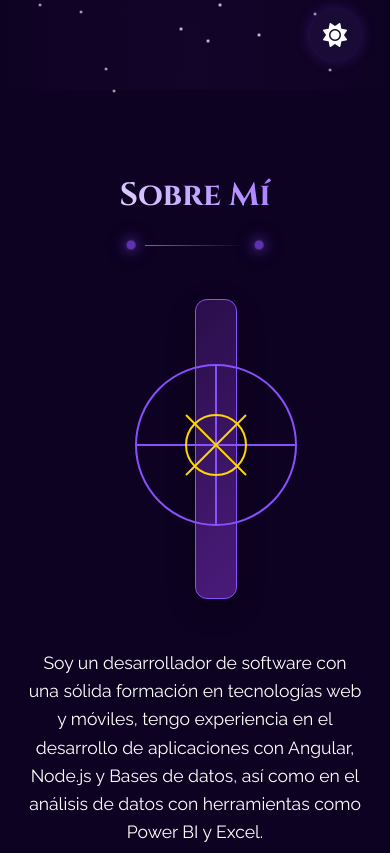
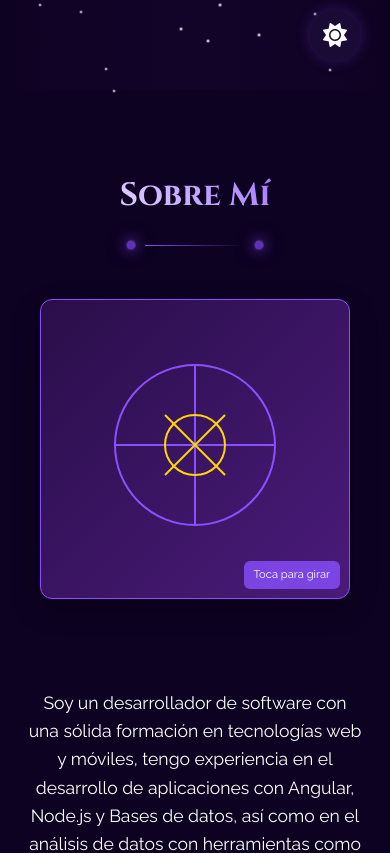
Before and after one commit to pablitoawa/pablitoawa, a plain HTML site: page index.html in a window 390 px wide. Shown: the part 754-1607 px from the top of the page. Drawn offline with Linux system fonts and the light colour scheme.

Commit message:
Update css 🌟🪄

```diff
--- a/css/styles.css
+++ b/css/styles.css
@@ -559,6 +559,7 @@ section {
     flex: 0 0 300px;
     height: 450px;
     perspective: 1000px;
+    position: relative;
 }
 
 .card-front,
@@ -569,6 +570,8 @@ section {
     border-radius: var(--radius-md);
     backface-visibility: hidden;
     transition: transform var(--transition-slow);
+    overflow-y: auto;
+    overflow-x: hidden;
 }
 
 .card-front {
@@ -579,12 +582,44 @@ section {
     padding: 20px;
     box-shadow: 0 10px 30px rgba(0, 0, 0, 0.2);
     border: 1px solid var(--accent);
+    overflow: hidden;
 }
 
 .card-back {
     background: var(--card);
     transform: rotateY(180deg);
     padding: 20px;
+}
+
+.card-back h3 {
+    font-family: var(--font-display);
+    font-size: 1.4rem;
+    margin-bottom: 15px;
+    color: var(--accent);
+}
+
+.card-back p, .card-back ul {
+    font-size: 0.95rem;
+    line-height: 1.5;
+    margin-bottom: 15px;
+}
+
+.card-back ul {
+    padding-left: 20px;
+    margin-left: 0;
+}
+
+.card-back li {
+    margin-bottom: 8px;
+    position: relative;
+    padding-left: 5px;
+}
+
+.card-back li:before {
+    content: '✧';
+    position: absolute;
+    left: -18px;
+    color: var(--accent);
 }
 
 .zodiac-card:hover .card-front {
@@ -1289,6 +1324,13 @@ footer p {
     .edu-card {
         flex: 0 0 100%;
     }
+
+    .zodiac-card {
+        margin-bottom: 40px;
+        width: 90%;
+        max-width: 350px;
+        height: 400px;
+    }
 }
 
 @media (max-width: 768px) {
@@ -1351,6 +1393,33 @@ footer p {
     .edu-card {
         padding: 20px;
     }
+
+    .zodiac-card {
+        height: 350px;
+    }
+
+    .card-back h3 {
+        font-size: 1.3rem;
+    }
+
+    .card-back p, .card-back ul {
+        font-size: 0.9rem;
+        line-height: 1.5;
+    }
+
+    .zodiac-card:after {
+        content: 'Toca para girar';
+        position: absolute;
+        bottom: 10px;
+        right: 10px;
+        background: rgba(138, 79, 255, 0.8);
+        color: white;
+        padding: 5px 10px;
+        border-radius: var(--radius-sm);
+        font-size: 0.7rem;
+        pointer-events: none;
+        z-index: 10;
+    }
 }
 
 @media (max-width: 480px) {
@@ -1374,6 +1443,26 @@ footer p {
 
     .edu-icon {
         margin-bottom: 15px;
+    }
+
+    .zodiac-card {
+        height: 320px;
+        width: 100%;
+    }
+
+    .card-back {
+        padding: 20px;
+    }
+
+    .card-back h3 {
+        font-size: 1.2rem;
+        margin-bottom: 10px;
+    }
+
+    .card-back p, .card-back ul {
+        font-size: 0.85rem;
+        line-height: 1.4;
+        margin-bottom: 10px;
     }
 }
 
--- a/index.html
+++ b/index.html
@@ -6,7 +6,7 @@
     <title>Viyelith | Pablo Bejarano</title>
     <link rel="stylesheet" href="css/styles.css">
     <link rel="stylesheet" href="https://fonts.googleapis.com/css2?family=Cinzel:wght@400;700&family=Raleway:wght@300;400;600&display=swap">
-    <link rel="stylesheet" href="https://cdnjs.cloudflare.com/ajax/libs/font-awesome/6.4.0/css/all.min.css">
+    <link rel="stylesheet" href="https://cdnjs.cloudflare.com/ajax/libs/font-awesome/6.5.1/css/all.min.css">
 </head>
 <body class="dark-mode">
     <div class="cosmos-bg"></div>
@@ -467,7 +467,7 @@
             <div class="footer-logo">
                 <h2>VIYELITH</h2>
             </div>
-            <p>&copy; 2025 Pablo Bejarano. Todos los derechos reservados.</p>
+            <p>&copy; 2024 Pablo Bejarano. Todos los derechos reservados.</p>
         </div>
     </footer>
 
--- a/js/main.js
+++ b/js/main.js
@@ -64,14 +64,18 @@ document.addEventListener('DOMContentLoaded', () => {
     });
 
     // Destacar el enlace de navegación activo basado en la sección visible
+    let scrollTimeout;
     window.addEventListener('scroll', () => {
+        // Evita múltiples cálculos durante el desplazamiento
+        if (!scrollTimeout) {
+            scrollTimeout = setTimeout(() => {
                 let current = '';
 
                 sections.forEach(section => {
                     const sectionTop = section.offsetTop;
                     const sectionHeight = section.clientHeight;
 
-            if (window.pageYOffset >= sectionTop - header.clientHeight) {
+                    if (window.pageYOffset >= sectionTop - header.clientHeight - 50) {
                         current = section.getAttribute('id');
                     }
                 });
@@ -82,6 +86,10 @@ document.addEventListener('DOMContentLoaded', () => {
                         link.classList.add('active');
                     }
                 });
+
+                scrollTimeout = null;
+            }, 100); // Reducir la frecuencia de cálculos
+        }
     });
 
     // Procesar el formulario de contacto
```
Lines whose indentation alone changed are shown as unchanged.
